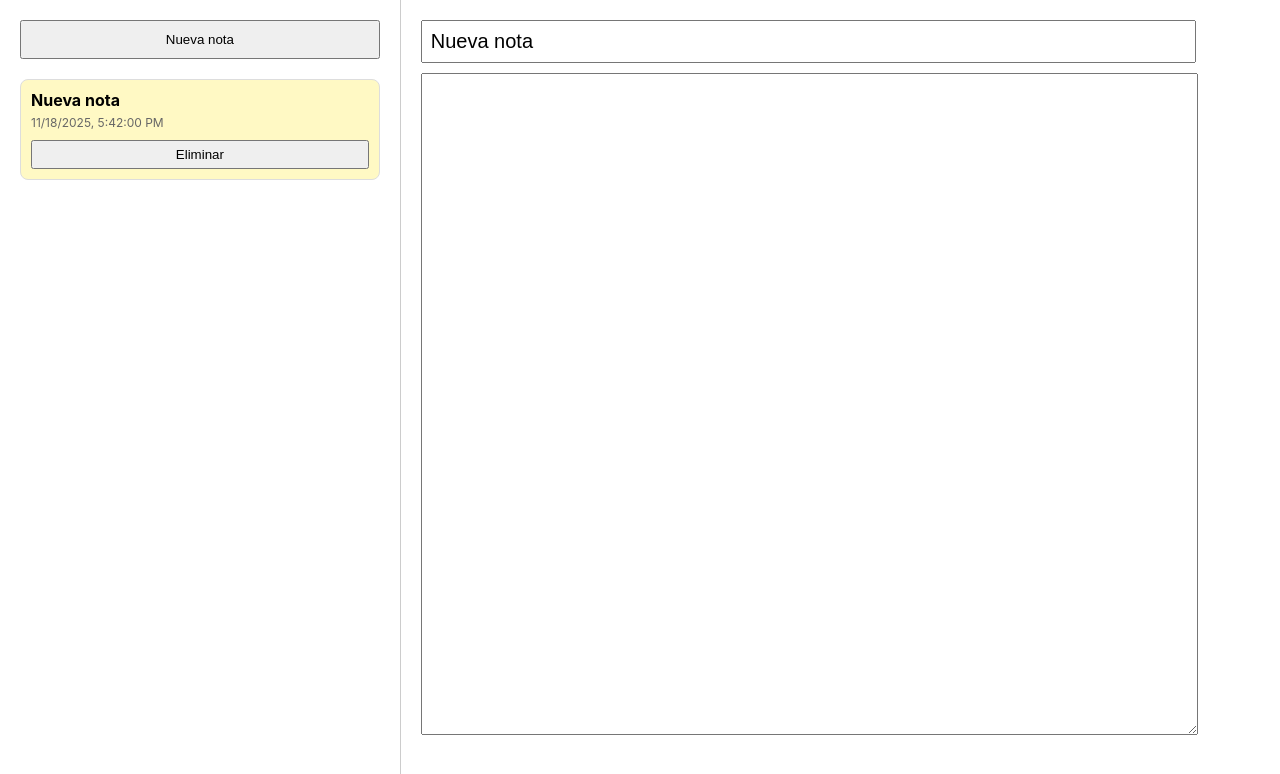
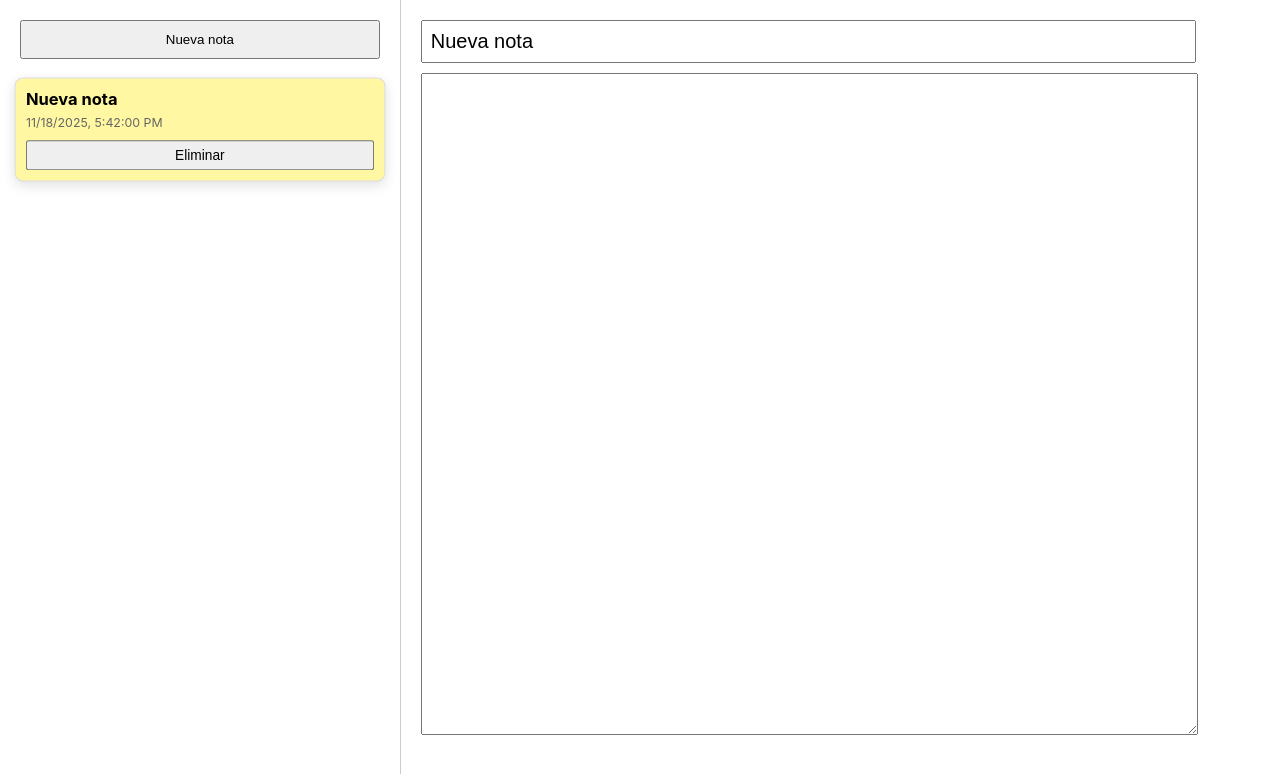
Before and after one commit to haleas03/Notes, a React (Create React App) app: page / in a window 1280 px wide. Both pictures are taken after a click on the button "Nueva nota". Shown: the top 774 px of the page. Built offline with nearby package versions, Linux system fonts and the light colour scheme.

Commit message:
feat: added animation when select one note

```diff
--- a/src/NotesList.jsx
+++ b/src/NotesList.jsx
@@ -19,7 +19,7 @@ export default function NotesList({ notes, onSelect, selectedNoteId, onCreate, o
         <div
           key={note.id}
           onClick={() => onSelect(note.id)}
-          className="note-item"
+          className={`note-item ${selectedNoteId === note.id ? "selected" : ""}`}
           style={{
             padding: 10,
             marginBottom: 10,
--- a/src/index.css
+++ b/src/index.css
@@ -27,3 +27,9 @@ code {
     transform: translateY(0) scale(1);
   }
 }
+
+.note-item.selected {
+    transform: scale(1.03);
+  background: #fff7a1 !important;
+  box-shadow: 0px 4px 12px rgba(0,0,0,0.12);
+}
```
